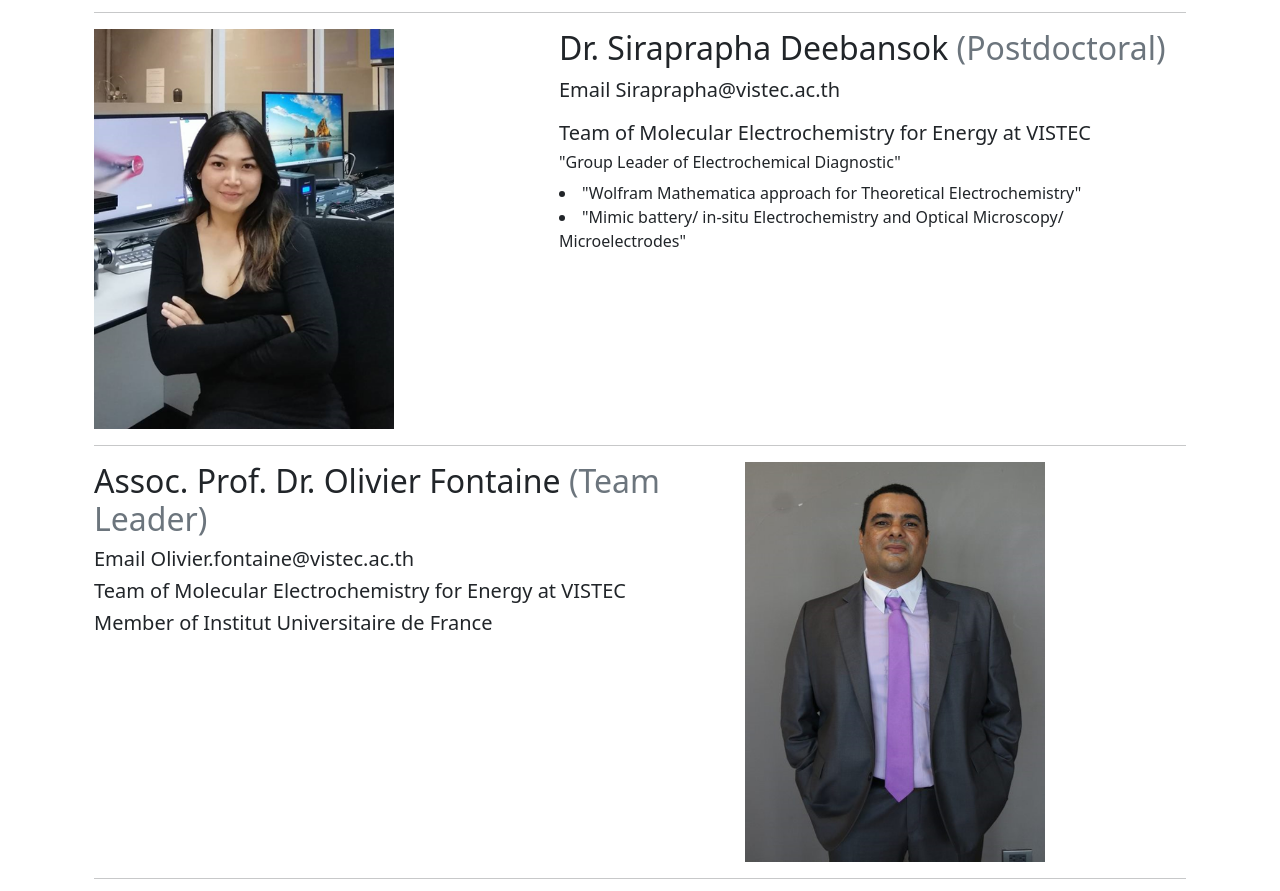
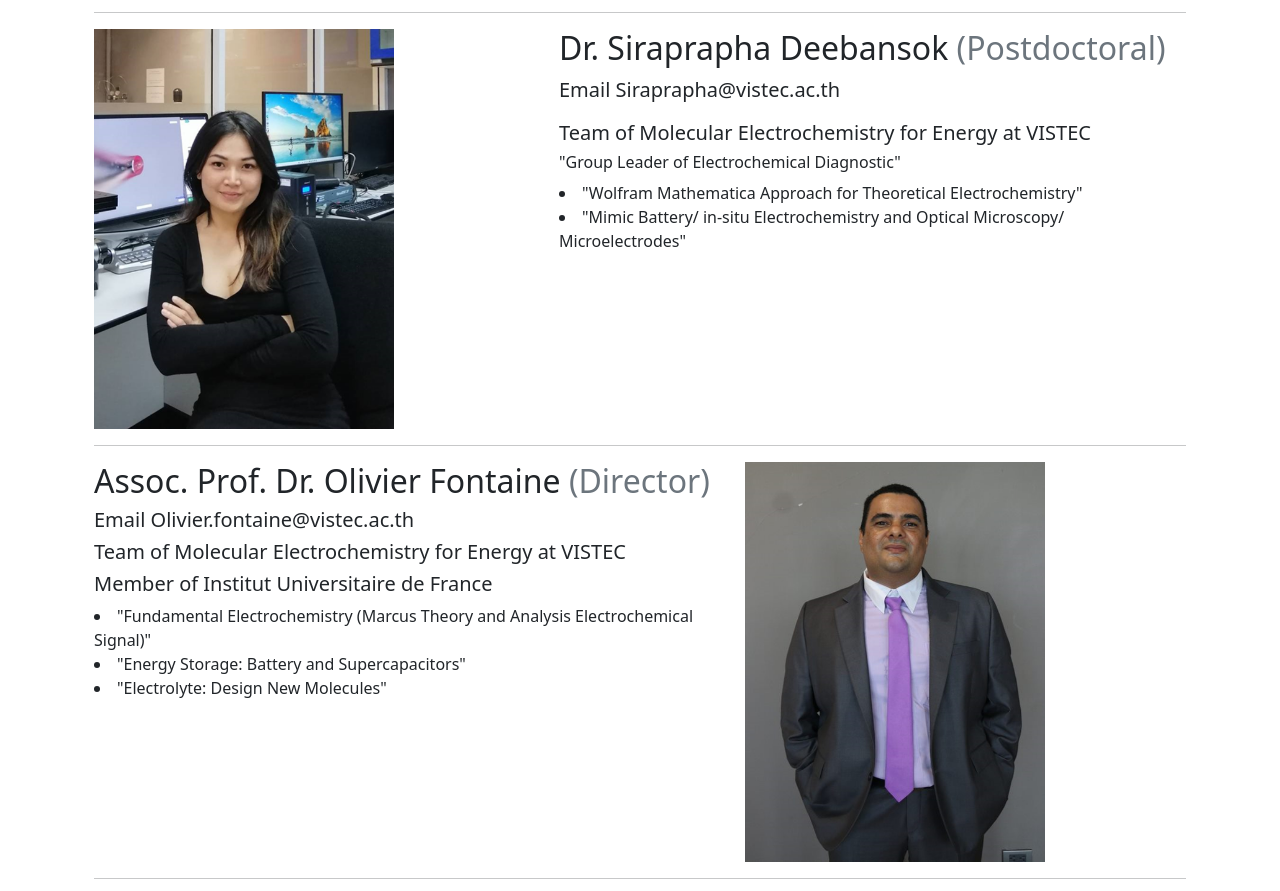
Before and after one commit to Konthee/MEE-TB-Robot.github.io, a Flask app: page /about in a window 1280 px wide. Shown: the part 669-1560 px from the top of the page. Run offline with Flask 2, Linux system fonts and the light colour scheme.

Commit message:
Add files via upload

```diff
--- a/templates/about.html
+++ b/templates/about.html
@@ -41,8 +41,8 @@
         <p class="lead"><b>Email </b> Siraprapha@vistec.ac.th</p>
         <h5>Team of Molecular Electrochemistry for Energy at VISTEC</h5>
         <h6>"Group Leader of Electrochemical Diagnostic"</h6>
-        <li><h7>"Wolfram Mathematica approach for Theoretical Electrochemistry"</h7></li>
-        <li><h7>"Mimic battery/ in-situ Electrochemistry and Optical Microscopy/ Microelectrodes"</h7></li>
+        <li><h7>"Wolfram Mathematica Approach for Theoretical Electrochemistry"</h7></li>
+        <li><h7>"Mimic Battery/ in-situ Electrochemistry and Optical Microscopy/ Microelectrodes"</h7></li>
 
       </div>
       <div class="col-md-5 order-md-1">
@@ -55,10 +55,13 @@
 
     <div class="row featurette">
       <div class="col-md-7">
-        <h2 class="featurette-heading">Assoc. Prof. Dr. Olivier Fontaine <span class="text-muted">(Team Leader)</span></h2>
+        <h2 class="featurette-heading">Assoc. Prof. Dr. Olivier Fontaine <span class="text-muted">(Director)</span></h2>
         <h1 class="lead"><b>Email </b> Olivier.fontaine@vistec.ac.th</h1>
         <h5>Team of Molecular Electrochemistry for Energy at VISTEC</h5>
         <h5>Member of Institut Universitaire de France </h5>
+        <li><h7>"Fundamental Electrochemistry (Marcus Theory and Analysis Electrochemical Signal)"</h7></li>
+        <li><h7>"Energy Storage: Battery and Supercapacitors"</h7></li>
+        <li><h7>"Electrolyte: Design New Molecules"</h7></li>
       </div>
       <div class="col-md-5">
         <img src="../static/Olivier.png" alt="" width="300" height="400">
```
